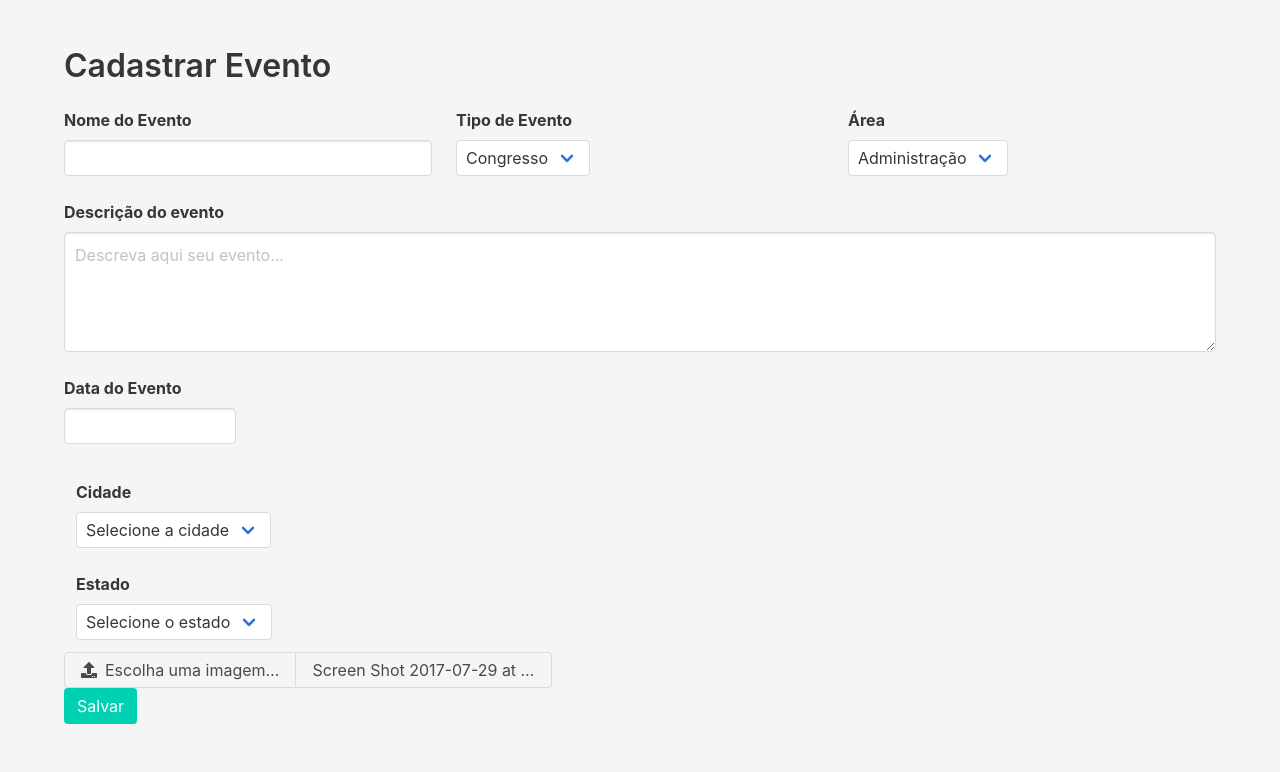
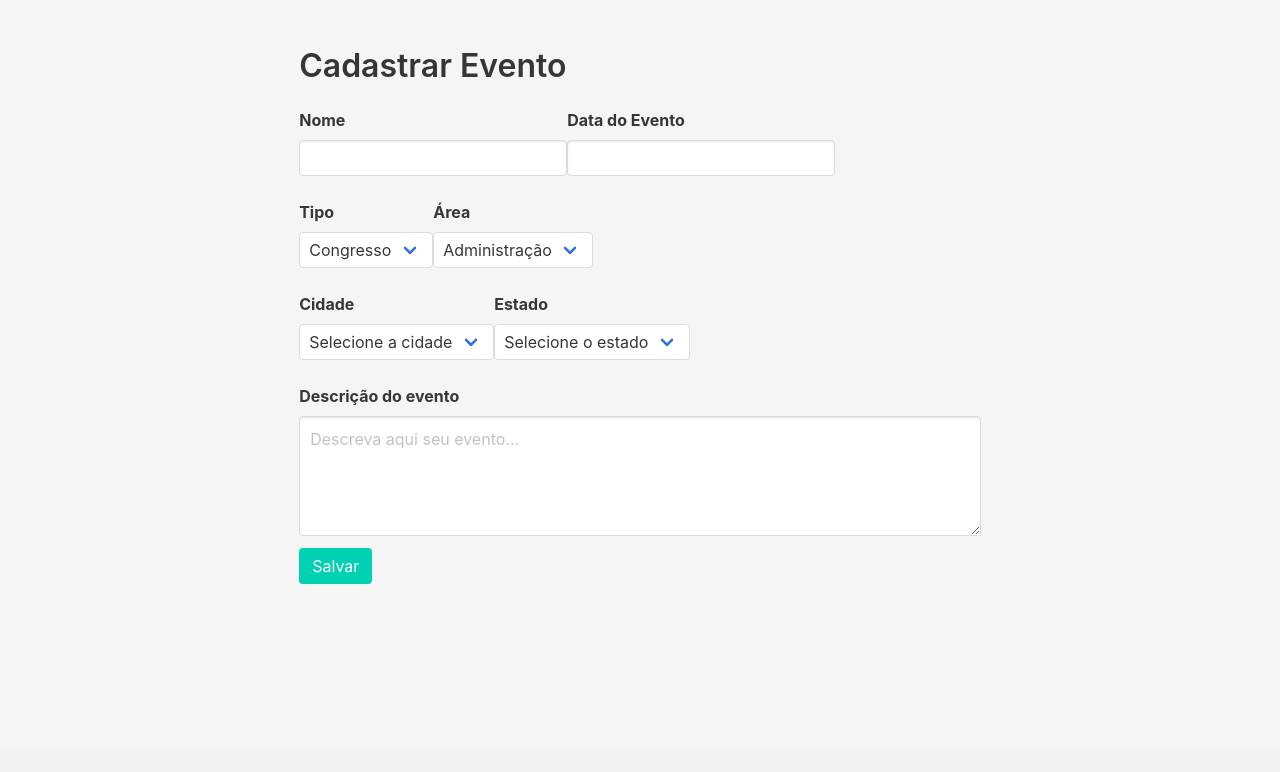
Before and after one commit to Wichrowski/projetods3, a Flask app: page /evento/cadastrar in a window 1280 px wide. Shown: the part 52-824 px from the top of the page. After the commit the page ends 636 px from the top, so only its background shows below. Run offline with Flask 2, Linux system fonts and the light colour scheme; some libraries are stand-ins or nearby versions.

Commit message:
Redesenha formulario de cadastro

```diff
--- a/templates/cadastrar_evento.html
+++ b/templates/cadastrar_evento.html
@@ -3,21 +3,34 @@
 {% block content %}
 
 <div class="container">
+
+    <div class="columns">
+        <div class="column is-three-fifths is-offset-one-fifth">
             <h1 class="title">Cadastrar Evento</h1>
+        </div>
+    </div>
+
+    <div class="columns">
+        <div class="column is-three-fifths is-offset-one-fifth">
             <form action="/cadastrar-evento" method="post">
-            <div class="columns">
-                <div class="column is-4">
+                <div class="field is-grouped">
                     <div class="field">
-                        <label class="label">Nome do Evento</label>
+                        <label class="label" for="nome">Nome </label>
                         <div class="control">
                             <input class="input" type="text" placeholder="" name="nome">
                         </div>
                     </div>
+                    <div class="field">
+                        <label class="label">Data do Evento</label>
+                        <div class="control">
+                            <input class="input" type="text" placeholder="">
+                        </div>
+                    </div>
                 </div>
 
-                <div class="column is-4">
+                <div class="field is-grouped">
                     <div class="field">
-                        <label class="label">Tipo de Evento</label>
+                        <label class="label">Tipo</label>
                         <div class="control">
                             <div class="select">
                                 <select name="tipo">
@@ -29,9 +42,6 @@
                             </div>
                         </div>
                     </div>
-                </div>
-
-                <div class="column is-4">
                     <div class="field">
                         <label class="label">Área</label>
                         <div class="control">
@@ -46,29 +56,8 @@
                         </div>
                     </div>
                 </div>
-            </div>
 
-            <div class="columns">
-                <div class="column">
-                    <div class="field">
-                        <label class="label">Descrição do evento</label>
-                        <div class="control">
-                            <textarea class="textarea" placeholder="Descreva aqui seu evento..."></textarea>
-                        </div>
-                    </div>
-                </div>
-            </div>
-            <div class="columns">
-                <div class="column is-2">
-                    <div class="field">
-                        <label class="label">Data do Evento</label>
-                        <div class="control">
-                            <input class="input" type="text" placeholder="">
-                        </div>
-                    </div>
-                </div>
-            </div>
-            <div class="column is-4">
+                <div class="field is-grouped">
                     <div class="field">
                         <label class="label">Cidade</label>
                         <div class="control">
@@ -80,8 +69,6 @@
                             </div>
                         </div>
                     </div>
-            </div>
-            <div class="column is-4">
                     <div class="field">
                         <label class="label">Estado</label>
                         <div class="control">
@@ -94,21 +81,12 @@
                         </div>
                     </div>
                 </div>
-            <div class="file has-name">
-                <label class="file-label">
-                    <input class="file-input" type="file" name="resume">
-                    <span class="file-cta">
-                        <span class="file-icon">
-                            <i class="fas fa-upload"></i>
-                        </span>
-                        <span class="file-label">
-                            Escolha uma imagem…
-                        </span>
-                    </span>
-                    <span class="file-name">
-                        Screen Shot 2017-07-29 at 15.54.25.png
-                    </span>
-                </label>
+
+                <div class="field">
+                    <label class="label">Descrição do evento</label>
+                    <div class="control">
+                        <textarea class="textarea" placeholder="Descreva aqui seu evento..."></textarea>
+                    </div>
                 </div>
 
                 <div class="control">
@@ -116,5 +94,7 @@
                 </div>
             </form>
         </div>
+    </div>
+</div>
 
 {% endblock %}
```
Also changed, not shown: 1 other file. Lines whose indentation alone changed are shown as unchanged.
